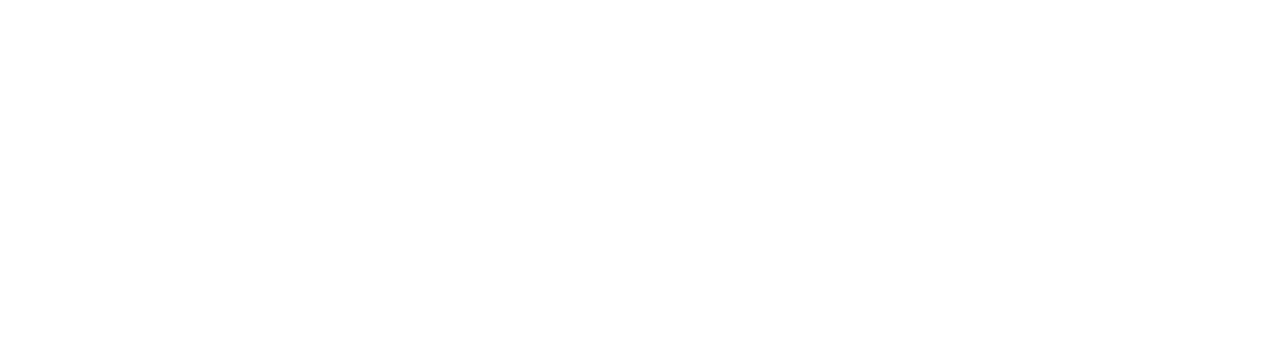
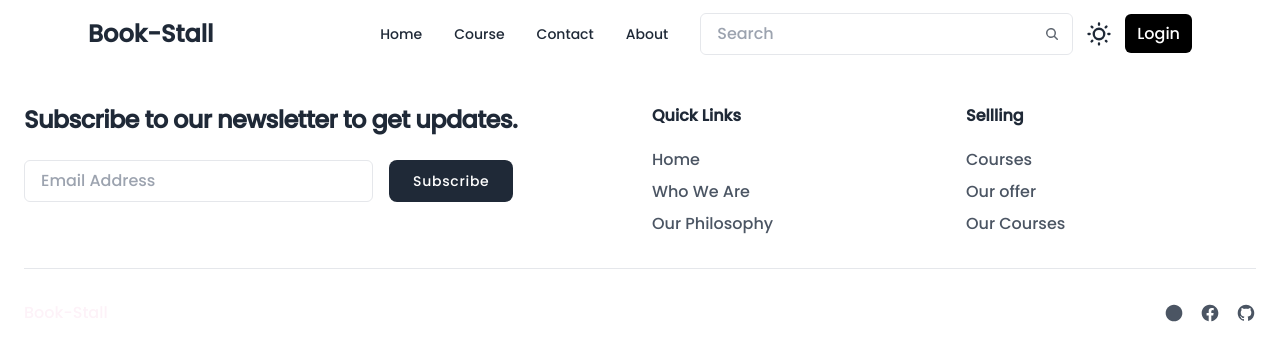
Before and after one commit to PrathmeshPhatake/Book-Stall, a React (Vite) app in the folder Frontend/: page /about in a window 1280 px wide. Before the commit this address had no page. Shown: the top 360 px of the page. Built offline with nearby package versions, Linux system fonts and the light colour scheme.

Commit message:
contact us

```diff
--- a/Frontend/src/App.jsx
+++ b/Frontend/src/App.jsx
@@ -4,6 +4,7 @@
 import Courses from "./courses/Courses";
 import Signup from "./components/Signup";
 import Contactus from "./contactUs/contactus";
+import About from "./about/about";
 import { Toaster } from "react-hot-toast";
 import { useAuth } from "./context/AuthProvider";
 
@@ -22,6 +23,7 @@
           />
           <Route path="/signup" element={<Signup />} />
           <Route path="/contact" element={<Contactus/>} />
+          <Route path="/about" element={<About/>} />
         </Routes>
         <Toaster />
       </div>
--- /dev/null
+++ b/Frontend/src/about/about.jsx
@@ -0,0 +1,14 @@
+import React from 'react'
+import Footer from './footer'
+import Navbar from '../components/Navbar'
+
+function about() {
+  return (
+   <>
+   <Navbar/>
+   <Footer/>
+   </>
+  )
+}
+
+export default about
--- /dev/null
+++ b/Frontend/src/about/footer.jsx
@@ -0,0 +1,100 @@
+import React from 'react';
+function Footer() {
+  return (
+    <footer className="bg-white dark:bg-gray-900 mt-14">
+      <div className="container px-6 py-12 mx-auto">
+        <div className="grid grid-cols-1 gap-6 sm:grid-cols-2 sm:gap-y-10 lg:grid-cols-4">
+          <div className="sm:col-span-2">
+            <h1 className="max-w-lg text-xl font-semibold tracking-tight text-gray-800 xl:text-2xl dark:text-white">
+              Subscribe to our newsletter to get updates.
+            </h1>
+
+            <div className="flex flex-col mx-auto mt-6 space-y-3 md:space-y-0 md:flex-row">
+              <input
+                id="email"
+                type="text"
+                className="px-4 py-2 text-gray-700 bg-white border rounded-md dark:bg-gray-900 dark:text-gray-300 dark:border-gray-600 focus:border-blue-400 dark:focus:border-blue-300 focus:outline-none focus:ring focus:ring-opacity-40 focus:ring-blue-300"
+                placeholder="Email Address"
+              />
+              <button className="w-full px-6 py-2.5 text-sm font-medium tracking-wider text-white transition-colors duration-300 transform md:w-auto md:mx-4 focus:outline-none bg-gray-800 rounded-lg hover:bg-gray-700 focus:ring focus:ring-gray-300 focus:ring-opacity-80">
+                Subscribe
+              </button>
+            </div>
+          </div>
+
+          <div>
+            <p className="font-semibold text-gray-800 dark:text-white">Quick Links</p>
+            <div className="flex flex-col items-start mt-5 space-y-2">
+              <a href="/" className="text-gray-600 transition-colors duration-300 dark:text-gray-300 dark:hover:text-blue-400 hover:underline hover:text-blue-500">
+                Home
+              </a>
+              <a href="#" className="text-gray-600 transition-colors duration-300 dark:text-gray-300 dark:hover:text-blue-400 hover:underline hover:text-blue-500">
+                Who We Are
+              </a>
+              <a href="/" className="text-gray-600 transition-colors duration-300 dark:text-gray-300 dark:hover:text-blue-400 hover:underline hover:text-blue-500">
+                Our Philosophy
+              </a>
+            </div>
+          </div>
+
+          <div>
+            <p className="font-semibold text-gray-800 dark:text-white">Sellling</p>
+            <div className="flex flex-col items-start mt-5 space-y-2">
+              <a href="/course" className="text-gray-600 transition-colors duration-300 dark:text-gray-300 dark:hover:text-blue-400 hover:underline hover:text-blue-500">
+                Courses
+              </a>
+              <a href="#" className="text-gray-600 transition-colors duration-300 dark:text-gray-300 dark:hover:text-blue-400 hover:underline hover:text-blue-500">
+                Our offer
+              </a>
+              <a href="/course" className="text-gray-600 transition-colors duration-300 dark:text-gray-300 dark:hover:text-blue-400 hover:underline hover:text-blue-500">
+                Our Courses
+              </a>
+            </div>
+          </div>
+        </div>
+
+        <hr className="my-6 border-gray-200 md:my-8 dark:border-gray-700" />
+
+        <div className="flex items-center justify-between">
+          <a href="#">
+            <h1 className='text-pink-50 '>Book-Stall</h1>
+          </a>
+
+          <div className="flex -mx-2">
+            <a
+              href="#"
+              className="mx-2 text-gray-600 transition-colors duration-300 dark:text-gray-300 hover:text-blue-500 dark:hover:text-blue-400"
+              aria-label="Reddit"
+            >
+              <svg className="w-5 h-5 fill-current" viewBox="0 0 24 24" xmlns="http://www.w3.org/2000/svg">
+                <path d="M12 22C6.47715 22 2 17.5228 2 12C2 6.47715 6.47715 2 12 2C17.5228 2 22 6.47715 22 12C21.9939 17.5203 17.5203 21.9939 12 22Z" />
+              </svg>
+            </a>
+
+            <a
+              href="#"
+              className="mx-2 text-gray-600 transition-colors duration-300 dark:text-gray-300 hover:text-blue-500 dark:hover:text-blue-400"
+              aria-label="Facebook"
+            >
+              <svg className="w-5 h-5 fill-current" viewBox="0 0 24 24" xmlns="http://www.w3.org/2000/svg">
+                <path d="M2.00195 12.002C2.00312 16.9214 5.58036 21.1101 10.439 21.881V14.892H7.90195V12.002H10.442V9.80204C10.3284 8.75958 10.6845 7.72064 11.4136 6.96698C12.1427 6.21332 13.1693 5.82306 14.215 5.90204C14.9655 5.91417 15.7141 5.98101 16.455 6.10205V8.56104H15.191C14.7558 8.50405 14.3183 8.64777 14.0017 8.95171C13.6851 9.25566 13.5237 9.68693 13.563 10.124V12.002H16.334L15.891 14.893H13.563V21.881C18.8174 21.0506 22.502 16.2518 21.9475 10.9611C21.3929 5.67041 16.7932 1.73997 11.4808 2.01722C6.16831 2.29447 2.0028 6.68235 2.00195 12.002Z" />
+              </svg>
+            </a>
+
+            <a
+              href="#"
+              className="mx-2 text-gray-600 transition-colors duration-300 dark:text-gray-300 hover:text-blue-500 dark:hover:text-blue-400"
+              aria-label="Github"
+            >
+              <svg className="w-5 h-5 fill-current" viewBox="0 0 24 24" xmlns="http://www.w3.org/2000/svg">
+                <path d="M12.026 2C7.13295 1.99937 2.96183 5.54799 2.17842 10.3779C1.395 15.2079 4.23061 19.893 8.87302 21.439C9.37302 21.529 9.55202 21.222 9.55202 20.958C9.55202 20.721 9.54402 20.093 9.54102 19.258C6.76602 19.858 6.18002 17.92 6.18002 17.92C5.99733 17.317 5.60459 16.7993 5.07302 16.461C4.17302 15.842 5.14202 15.856 5.14202 15.856C5.78269 15.9438 6.34657 16.3235 6.66902 16.884C6.94195 17.3803 7.40177 17.747 7.94632 17.9026C8.49087 18.0583 9.07503 17.99 9.56902 17.713C9.61544 17.207 9.84055 16.7341 10.204 16.379C7.99002 16.128 5.66202 15.272 5.66202 11.449C5.64973 10.4602 6.01691 9.5043 6.68802 8.778C6.38437 7.91731 6.42013 6.97325 6.78802 6.138C6.78802 6.138 7.62502 5.869 9.53002 7.159C11.1639 6.71101 12.8882 6.71101 14.522 7.159C16.428 5.868 17.264 6.138 17.264 6.138C17.6336 6.97286 17.6694 7.91757 17.364 8.778C18.0376 9.50423 18.4045 10.4611 18.388 11.451C18.388 15.286 16.058 16.128 13.836 16.374C14.3156 16.8635 14.5589 17.5415 14.491 18.226C14.491 19.555 14.478 20.631 14.478 20.958C14.478 21.225 14.654 21.535 15.162 21.437C19.7664 19.8785 22.5701 15.1966 21.785 10.3779C21.0016 5.5592 16.8471 2.01126 12.026 2Z" />
+              </svg>
+            </a>
+          </div>
+        </div>
+      </div>
+    </footer>
+  );
+}
+
+export default Footer;
--- a/Frontend/src/components/Navbar.jsx
+++ b/Frontend/src/components/Navbar.jsx
@@ -49,7 +49,7 @@
         <a  href="/contact">Contact</a>
       </li>
       <li>
-        <a>About</a>
+        <a href="/about">About</a>
       </li>
     </>
   );
--- a/Frontend/src/contactUs/contactus.jsx
+++ b/Frontend/src/contactUs/contactus.jsx
@@ -26,7 +26,7 @@
 
                     <h2 class="mt-4 text-base font-medium text-gray-800 dark:text-white">Email</h2>
                     <p class="mt-2 text-sm text-gray-500 dark:text-gray-400">Our friendly team is here to help.</p>
-                    <p class="mt-2 text-sm text-blue-500 dark:text-blue-400">hello@merakiui.com</p>
+                    <p class="mt-2 text-sm text-blue-500 dark:text-blue-400">hello@BookStall.com</p>
                 </div>
 
                 <div>
```
